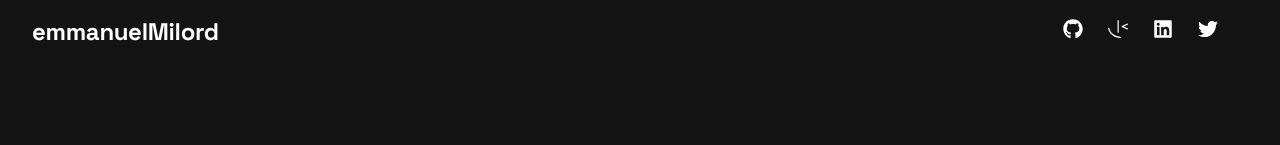
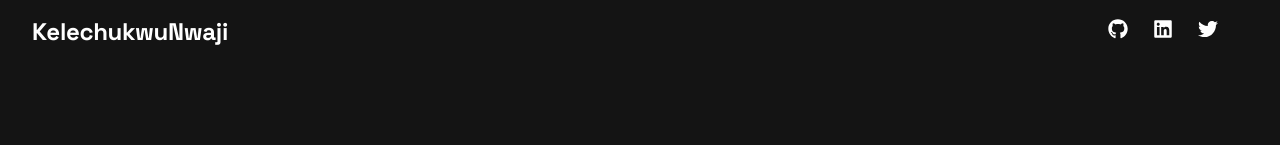
Before and after one commit to kelechinwaji/developer-portfolio, a React (Vite) app: page / in a window 1280 px wide. Shown: the top 145 px of the page. Built offline with nearby package versions, Linux system fonts and the light colour scheme.

Commit message:
[feat]: socials

```diff
--- a/src/components/Socials.jsx
+++ b/src/components/Socials.jsx
@@ -5,12 +5,12 @@ export default function Socials()
 {
     return (
         <nav>
-            <h1 className="logo">emmanuelMilord</h1>
+            <h1 className="logo">KelechukwuNwaji</h1>
             <div className="socials">
-                <a href="https://github.com/GuyNamedEJ" className="social-item"><FaGithub /></a>
-                <a href="https://www.frontendmentor.io/profile/GuyNamedEJ" className="social-item"><SiFrontendmentor /></a>
-                <a href="https://www.linkedin.com/in/emmanuel-milord/" className="social-item"><FaLinkedin /></a>
-                <a href="https://twitter.com/GuyNamedEJ" className="social-item"><FaTwitter /></a>
+                <a href="https://github.com/kelechinwaji" className="social-item"><FaGithub /></a>
+
+                <a href="https://www.linkedin.com/in/kelechukwu-nwaji/" className="social-item"><FaLinkedin /></a>
+                <a href="https://twitter.com/kelechinwaji" className="social-item"><FaTwitter /></a>
             </div>
         </nav>
     )
```
